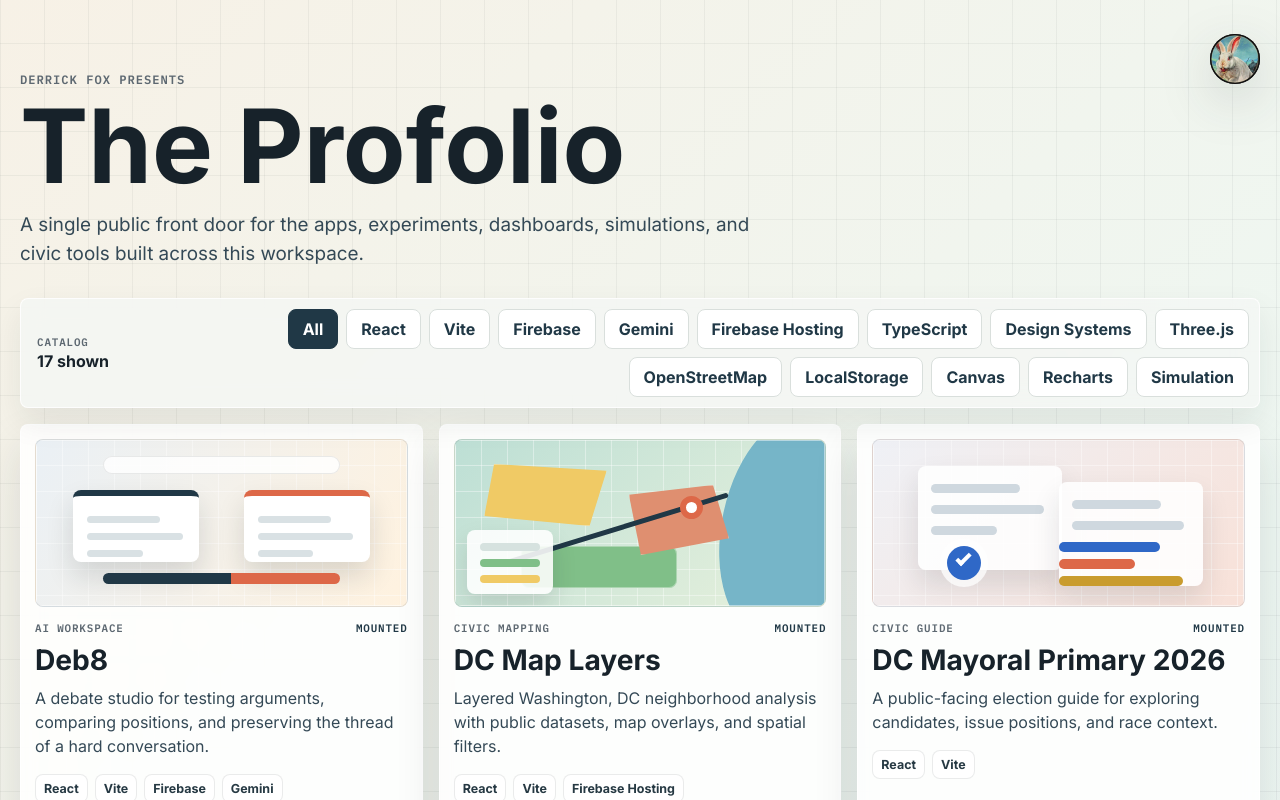
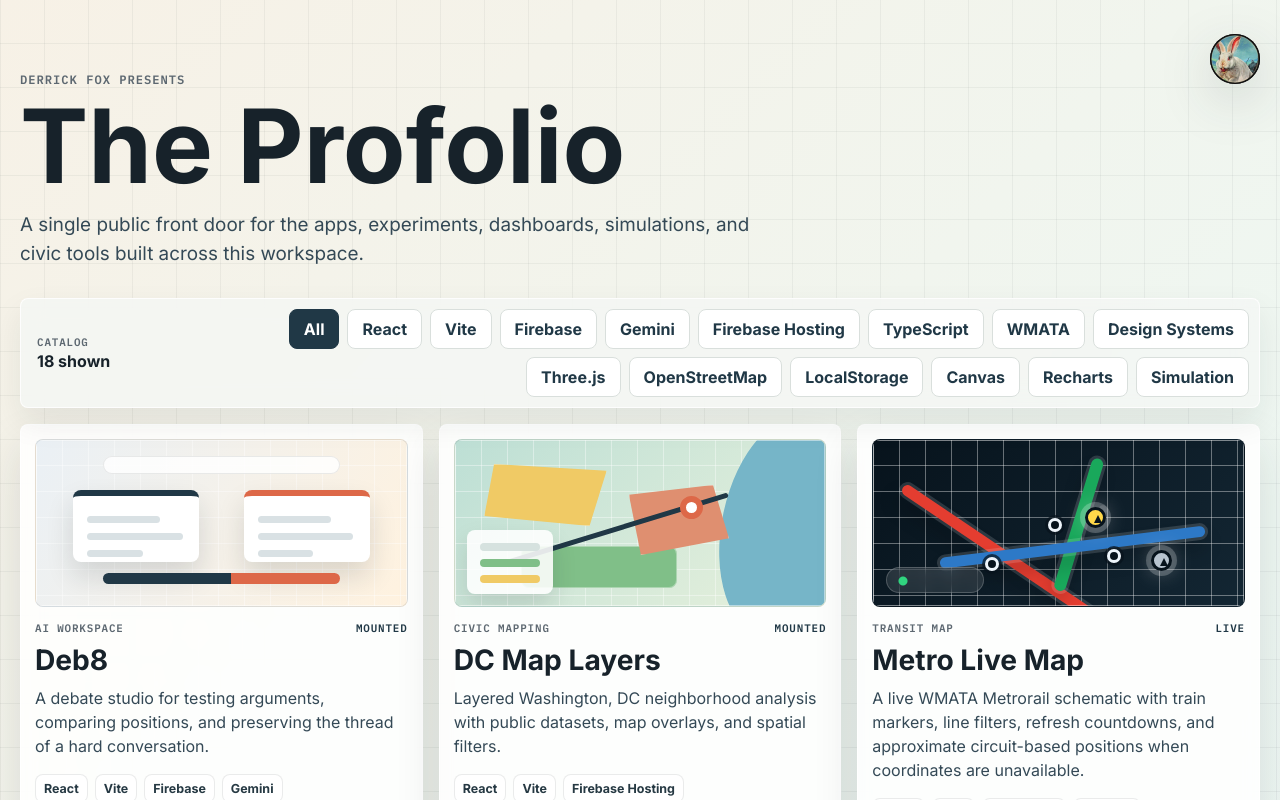
Before and after one commit to derrickfox/Profolio_Project, a React (Vite) app: page / in a window 1280 px wide. Shown: the top 800 px of the page. Built offline with nearby package versions, Linux system fonts and the light colour scheme.

Commit message:
Add Metro Live Map to portfolio

```diff
--- a/package.json
+++ b/package.json
@@ -22,7 +22,8 @@
     "build:apps:classroom-seating-simulator": "cd ../classroom-seating-simulator && npx vite build --base=/apps/classroom-seating-simulator/ --outDir=../Profolio_Project/public/apps/classroom-seating-simulator --emptyOutDir",
     "build:apps:elevator-game": "cd ../Elevator_Game && npx vite build --base=/apps/elevator-game/ --outDir=../Profolio_Project/public/apps/elevator-game --emptyOutDir",
     "build:apps:civics-simulator": "cd ../civics-simulator && npx vite build --base=/apps/civics-simulator/ --outDir=../Profolio_Project/public/apps/civics-simulator --emptyOutDir",
-    "build:apps": "npm run build:apps:deb8 && npm run build:apps:dc-map-layers && npm run build:apps:dc-mayoral-primary-2026 && npm run build:apps:rent-vs-buy && npm run build:apps:world-timeline && npm run build:apps:slime-trails && npm run build:apps:pathway-ai && npm run build:apps:color-relationship-explorer && npm run build:apps:political-spectrum-3d && npm run build:apps:acadia-guide && npm run build:apps:perfect-pitch && npm run build:apps:tuning-riffs && npm run build:apps:cookie-simulator && npm run build:apps:natural-selection && npm run build:apps:classroom-seating-simulator && npm run build:apps:elevator-game && npm run build:apps:civics-simulator",
+    "build:apps:metro-live-map": "cd ../metro-live-map && npx vite build --base=/apps/metro-live-map/ --outDir=../Profolio_Project/public/apps/metro-live-map --emptyOutDir",
+    "build:apps": "npm run build:apps:deb8 && npm run build:apps:dc-map-layers && npm run build:apps:dc-mayoral-primary-2026 && npm run build:apps:rent-vs-buy && npm run build:apps:world-timeline && npm run build:apps:slime-trails && npm run build:apps:pathway-ai && npm run build:apps:color-relationship-explorer && npm run build:apps:political-spectrum-3d && npm run build:apps:acadia-guide && npm run build:apps:perfect-pitch && npm run build:apps:tuning-riffs && npm run build:apps:cookie-simulator && npm run build:apps:natural-selection && npm run build:apps:classroom-seating-simulator && npm run build:apps:elevator-game && npm run build:apps:civics-simulator && npm run build:apps:metro-live-map",
     "build": "vite build",
     "build:all": "npm run build:apps && npm run build",
     "deploy:hosting": "npm run build:all && firebase deploy --only hosting",
--- a/src/App.jsx
+++ b/src/App.jsx
@@ -24,6 +24,18 @@
     status: "Mounted",
     mode: "Static",
     accent: "maps",
+  },
+  {
+    name: "Metro Live Map",
+    category: "Transit map",
+    description:
+      "A live WMATA Metrorail schematic with train markers, line filters, refresh countdowns, and approximate circuit-based positions when coordinates are unavailable.",
+    href: "/apps/metro-live-map/index.html",
+    route: "/apps/metro-live-map",
+    stack: ["React", "Vite", "TypeScript", "WMATA"],
+    status: "Live",
+    mode: "Static",
+    accent: "metro",
   },
   {
     name: "DC Mayoral Primary 2026",
@@ -240,6 +252,19 @@
           <i />
           <i />
         </span>
+      </>
+    ),
+    metro: (
+      <>
+        <span className="metro-tunnel metro-red" />
+        <span className="metro-tunnel metro-green" />
+        <span className="metro-tunnel metro-blue" />
+        <span className="metro-station station-a" />
+        <span className="metro-station station-b" />
+        <span className="metro-station station-c" />
+        <span className="metro-train train-a" />
+        <span className="metro-train train-b" />
+        <span className="metro-status-pill" />
       </>
     ),
     primary: (
--- a/src/styles.css
+++ b/src/styles.css
@@ -251,6 +251,12 @@
   background: linear-gradient(135deg, #bddfd5 0%, #e8f1dc 100%);
 }
 
+.app-preview.metro {
+  background:
+    radial-gradient(circle at 62% 42%, rgb(255 255 255 / 12%) 0 4px, transparent 5px),
+    linear-gradient(135deg, #07131c 0%, #132633 100%);
+}
+
 .app-preview.primary {
   background: linear-gradient(135deg, #eff1f6 0%, #f8e1d8 100%);
 }
@@ -973,6 +979,100 @@
 .dc-layer-list i:nth-child(3) {
   top: 45px;
   background: #f0ca65;
+}
+
+.metro-tunnel {
+  height: 11px;
+  border-radius: 999px;
+  box-shadow:
+    0 0 0 3px rgb(255 255 255 / 14%),
+    0 12px 18px rgb(0 0 0 / 22%);
+  transform-origin: left center;
+}
+
+.metro-red {
+  left: 8%;
+  top: 42px;
+  width: 76%;
+  background: #e43d30;
+  transform: rotate(34deg);
+}
+
+.metro-green {
+  left: 54%;
+  top: 14px;
+  width: 12px;
+  height: 138px;
+  background: #19a85b;
+  transform: rotate(17deg);
+}
+
+.metro-blue {
+  left: 18%;
+  top: 118px;
+  width: 72%;
+  background: #2d79c7;
+  transform: rotate(-7deg);
+}
+
+.metro-station {
+  width: 14px;
+  height: 14px;
+  border: 3px solid #eef5fb;
+  border-radius: 50%;
+  background: #07131c;
+  box-shadow: 0 0 0 3px rgb(7 19 28 / 72%);
+}
+
+.station-a { left: 47%; top: 78px; }
+.station-b { left: 63%; top: 109px; }
+.station-c { left: 30%; top: 117px; }
+
+.metro-train {
+  width: 21px;
+  height: 21px;
+  border: 3px solid #07131c;
+  border-radius: 50%;
+  box-shadow:
+    0 0 0 5px rgb(255 255 255 / 22%),
+    0 0 22px rgb(255 255 255 / 42%);
+}
+
+.metro-train::after {
+  content: "";
+  position: absolute;
+  left: 6px;
+  top: 5px;
+  width: 0;
+  height: 0;
+  border-left: 4px solid transparent;
+  border-right: 4px solid transparent;
+  border-bottom: 8px solid #07131c;
+}
+
+.train-a {
+  left: 57%;
+  top: 67px;
+  background: #ffd84a;
+}
+
+.train-b {
+  left: 75%;
+  top: 110px;
+  background: #b8c4cf;
+}
+
+.metro-status-pill {
+  left: 13px;
+  bottom: 13px;
+  width: 98px;
+  height: 26px;
+  border: 1px solid rgb(255 255 255 / 20%);
+  border-radius: 999px;
+  background:
+    radial-gradient(circle at 16px 13px, #30d47f 0 4px, transparent 5px),
+    rgb(255 255 255 / 10%);
+  backdrop-filter: blur(8px);
 }
 
 .ballot-card {
```
Also changed, not shown: firebase.json, 1 other file (tests, documents, lock files or other folders).
